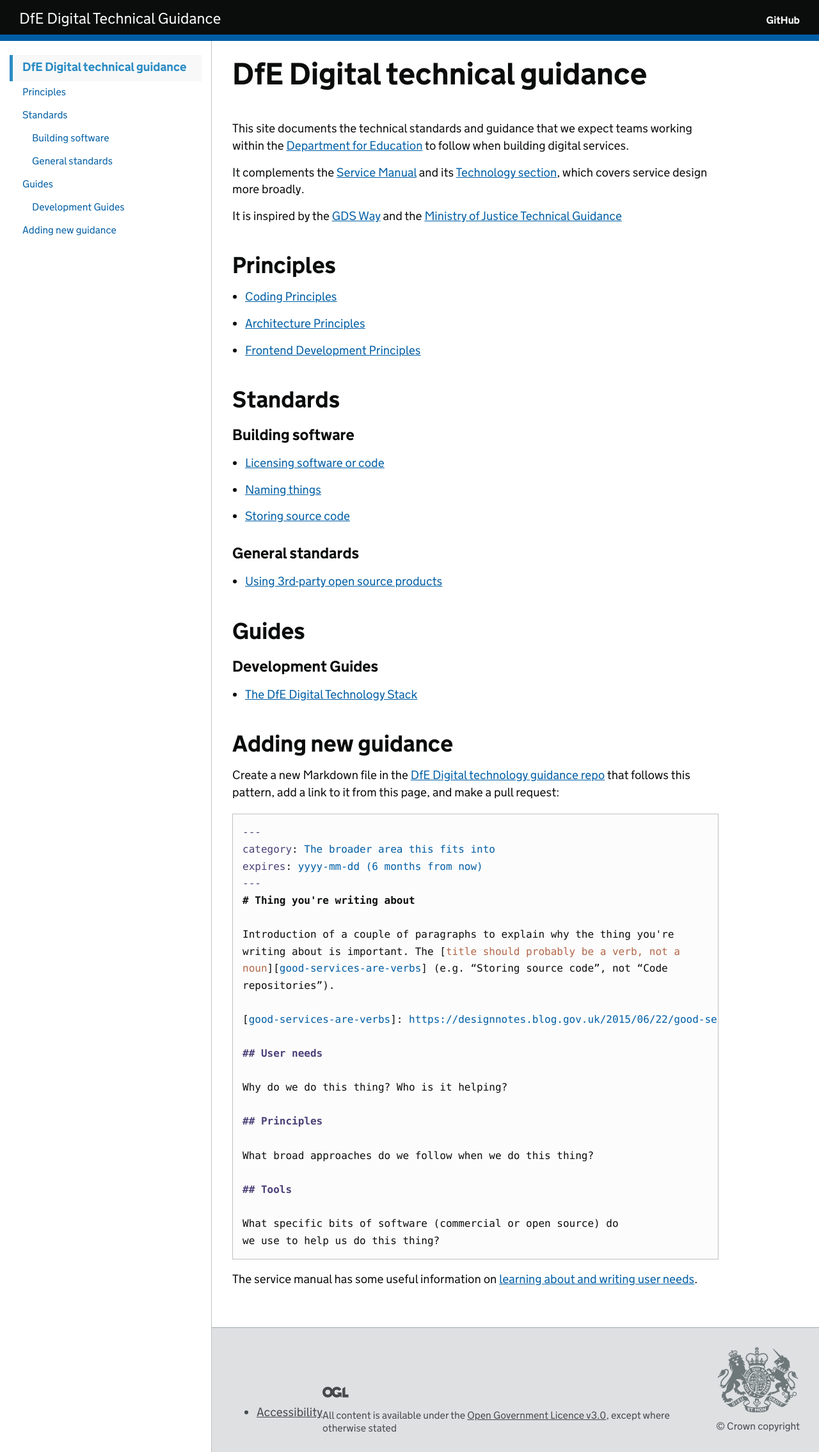
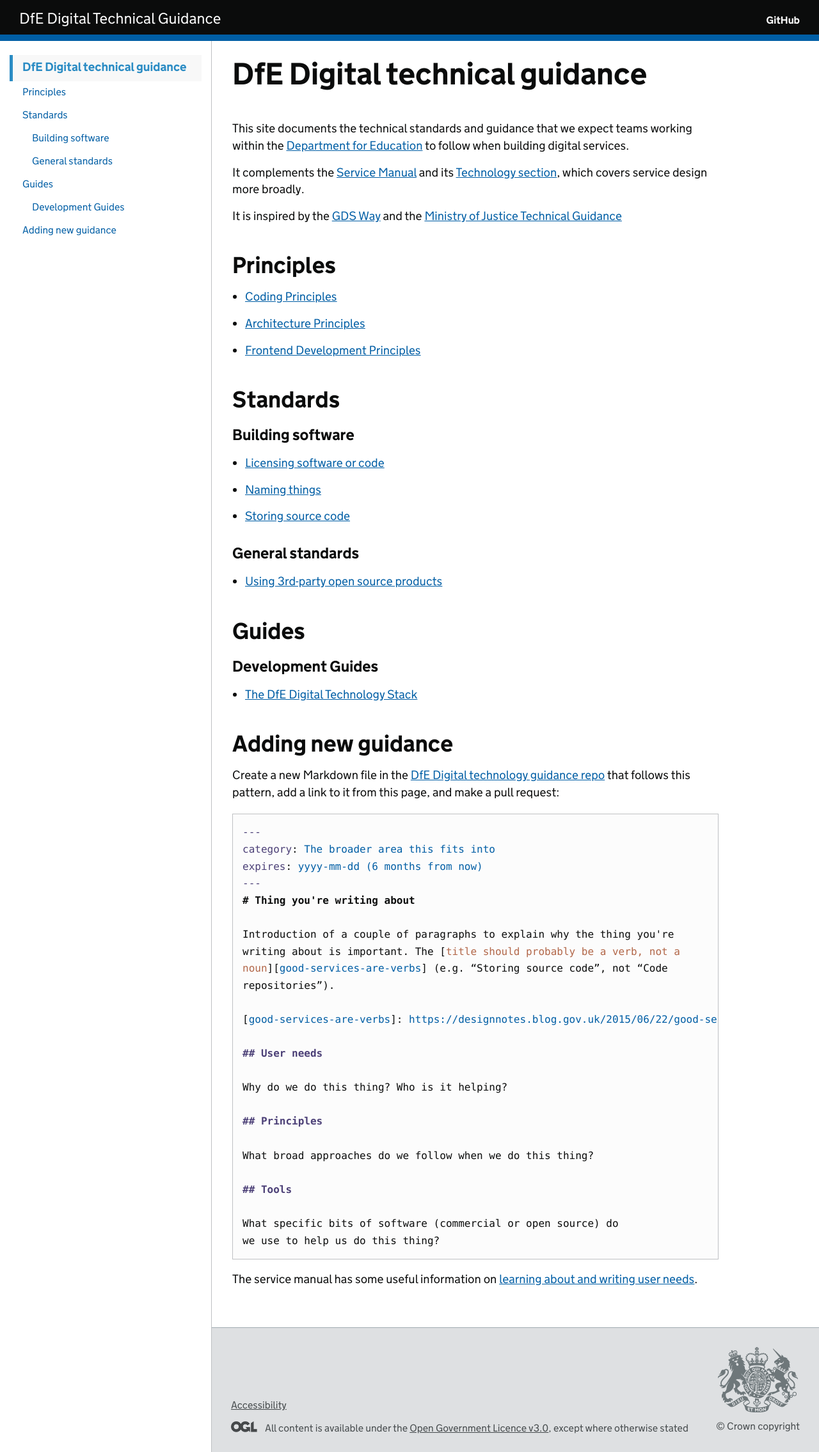
Before and after one commit to DFE-Digital/technical-guidance, a Jekyll site: the page built from index.md, in a window 1280 px wide. Shown: the whole page at 64% size. Built offline with Jekyll 4.4.1, drawn with Linux system fonts in a browser that asks for light colours; our own code applies the rules of GitHub Pages for plain Markdown files.

Commit message:
Add accessiblity link to the footer

```diff
--- a/_includes/footer.html
+++ b/_includes/footer.html
@@ -1,5 +1,6 @@
 <footer class="footer">
-  {% if site.footer_links %}
+  <div class="footer__licence">
+    {% if site.footer_links %}
     <ul>
       {% for link in site.footer_links %}
         <li>
@@ -10,8 +11,6 @@
       {% endfor %}
     </ul>
   {% endif %}
-
-  <div class="footer__licence">
     <a class="footer__licence-logo" href="https://www.nationalarchives.gov.uk/doc/open-government-licence/version/3/" rel="license">Open Government Licence</a>
     <p class="footer__licence-description">All content is available under the <a href="https://www.nationalarchives.gov.uk/doc/open-government-licence/version/3/" rel="license">Open Government Licence v3.0</a>, except where otherwise stated</p>
   </div>
--- a/_sass/modules/_footer.scss
+++ b/_sass/modules/_footer.scss
@@ -79,6 +79,12 @@ $footer-text: $footer-link;
   }
 }
 
+.footer__licence ul {
+  @include core-16;
+  list-style: none;
+  padding: 0;
+}
+
 .footer__licence-description {
   @include core-16;
   margin: 0 0 1em;
```
